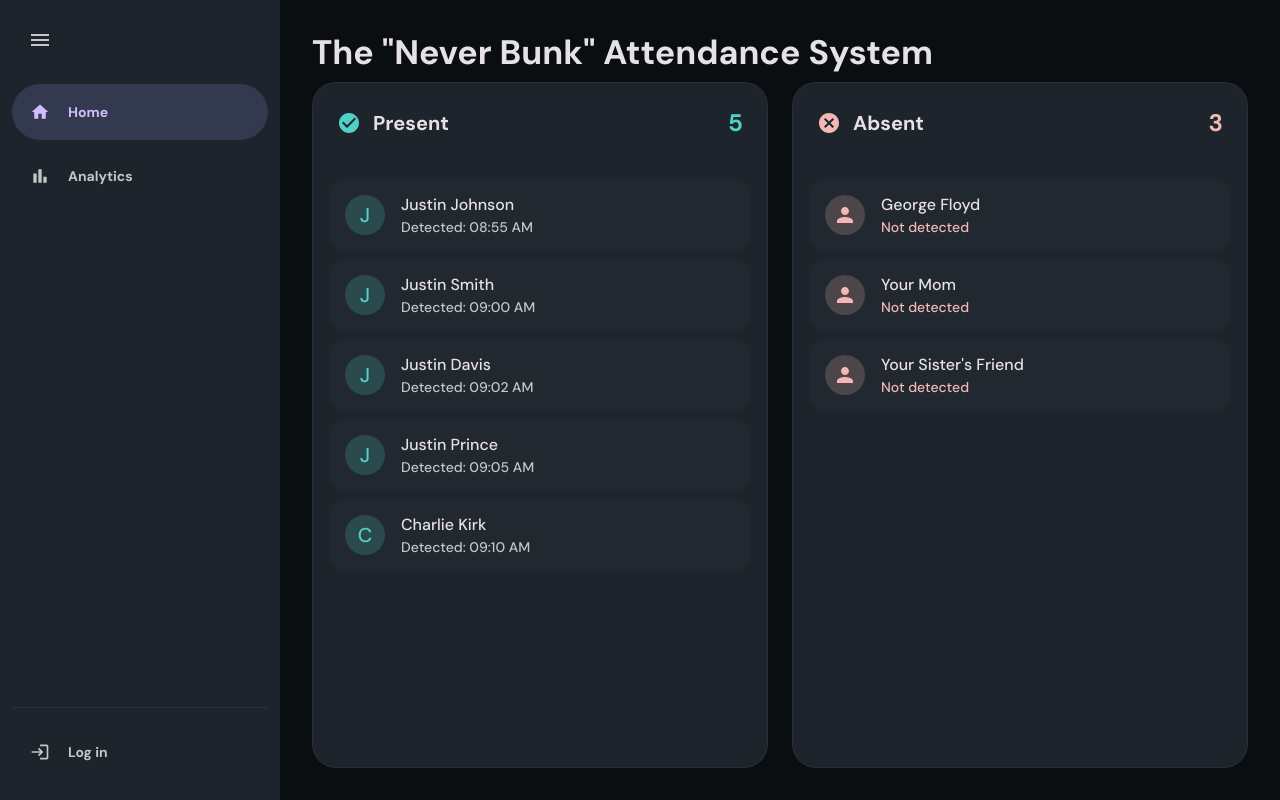
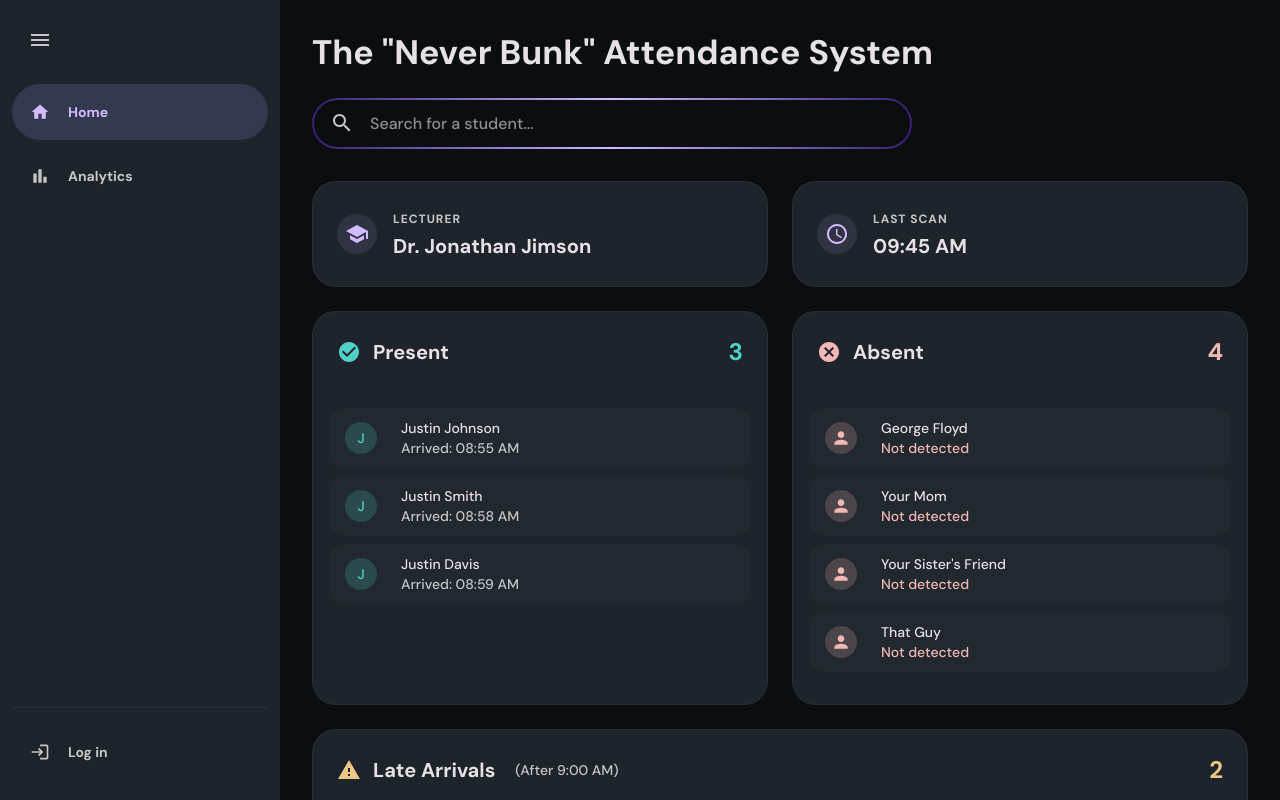
Before and after one commit to orbitronhd/hft_proj, a React (Vite) app: page / in a window 1280 px wide. Built offline with nearby package versions, Linux system fonts and the light colour scheme.

Commit message:
Add additional boxes and search bar

```diff
--- a/src/App.jsx
+++ b/src/App.jsx
@@ -1,6 +1,6 @@
 import * as React from 'react';
 import { useState } from 'react';
-import { createTheme, ThemeProvider } from '@mui/material/styles';
+import { createTheme, ThemeProvider, styled } from '@mui/material/styles';
 import CssBaseline from '@mui/material/CssBaseline';
 import {
   Box,
@@ -16,6 +16,7 @@ import {
   Divider,
   Button,
   Tooltip,
+  InputBase
 } from '@mui/material';
 import {
   Menu as MenuIcon,
@@ -24,7 +25,11 @@ import {
   Login as LoginIcon,
   CheckCircle,
   Cancel,
-  Person
+  Person,
+  Search as SearchIcon,
+  AccessTime,
+  School,
+  Warning
 } from '@mui/icons-material';
 
 // --- 1. Theme Definition ---
@@ -37,9 +42,7 @@ const hackathonTheme = createTheme({
     },
     secondary: { main: '#ccc2dc' },
     background: {
-      // Main App Background (Deep Black from top of screenshot)
       default: '#0b0e11',
-      // Sidebar Background (The "Bottom Bar" color from screenshot)
       paper: '#1e242b',
     },
     text: {
@@ -48,6 +51,7 @@ const hackathonTheme = createTheme({
     },
     success: { main: '#4fd1c5' },
     error: { main: '#f2b8b5' },
+    warning: { main: '#edc889' }, // Added for Late Arrivals
   },
   shape: { borderRadius: 24 },
   typography: {
@@ -78,59 +82,85 @@ const hackathonTheme = createTheme({
   },
 });
 
-// --- 2. Mock Data ---
+// --- 2. Styled Components (Search Bar) ---
+const GradientSearchBox = styled(Box)(({ theme }) => ({
+  position: 'relative',
+  borderRadius: 50,
+  padding: '2px', // Thin border width
+  // Blue/Lavender Gradient Border matching the theme
+  background: 'linear-gradient(90deg, #381e72 0%, #d0bcff 50%, #381e72 100%)',
+  width: '100%',
+  maxWidth: '600px',
+  marginBottom: theme.spacing(4),
+}));
+
+const SearchInner = styled('div')(({ theme }) => ({
+  backgroundColor: theme.palette.background.default, // Inner matches app background
+  borderRadius: 48,
+  width: '100%',
+  display: 'flex',
+  alignItems: 'center',
+  padding: theme.spacing(0.5, 2),
+}));
+
+const StyledInputBase = styled(InputBase)(({ theme }) => ({
+  flexGrow: 1,
+  color: theme.palette.text.primary,
+  '& .MuiInputBase-input': {
+    padding: theme.spacing(1, 1),
+    width: '100%',
+    fontWeight: 500,
+    '&::placeholder': { color: theme.palette.text.secondary, opacity: 0.7 }
+  },
+}));
+
+// --- 3. Mock Data ---
+// "On Time" Students
 const PRESENT_STUDENTS = [
     { id: 1, name: "Justin Johnson", time: "08:55 AM" },
-    { id: 2, name: "Justin Smith", time: "09:00 AM" },
-    { id: 3, name: "Justin Davis", time: "09:02 AM" },
-    { id: 4, name: "Justin Prince", time: "09:05 AM" },
-    { id: 5, name: "Charlie Kirk", time: "09:10 AM" },
+    { id: 2, name: "Justin Smith", time: "08:58 AM" },
+    { id: 3, name: "Justin Davis", time: "08:59 AM" },
+];
+
+// "Late" Students (Arrived after 9:00 AM)
+const LATE_STUDENTS = [
+    { id: 4, name: "Charlie Kirk", time: "09:05 AM" },
+    { id: 5, name: "Justin Prince", time: "09:12 AM" },
 ];
 
 const ABSENT_STUDENTS = [
     { id: 6, name: "George Floyd" },
     { id: 7, name: "Your Mom" },
     { id: 8, name: "Your Sister's Friend" },
+    { id: 9, name: "That Guy" }, // Added to make list longer to test scaling
 ];
 
-// --- 3. Main Component ---
+// --- 4. Main Component ---
 function App() {
   const [currentView, setCurrentView] = useState('home');
   const [isSidebarOpen, setIsSidebarOpen] = useState(true);
 
-  // --- LAYOUT MATH (LOCKED) ---
-  // To prevent jumping, we match the math of the collapsed state exactly.
-  // Sidebar Width (Collapsed): 80px
-  // Sidebar Padding: 12px
-  // Available Content Width: 80 - 12 - 12 = 56px.
-  // We want the icon (24px) centered in that 56px space.
-  // (56 - 24) / 2 = 16px Padding.
-  // Result: We force 16px Left/Right padding on all buttons.
-  const sidebarPadding = 1.5; // 12px
-  const buttonPadding = 2;    // 16px (Calculated to center icon in 56px space)
-  const rowHeight = '56px';   // Fixed height
+  // --- Layout Constants ---
+  const sidebarPadding = 1.5;
+  const buttonPadding = 2;
+  const rowHeight = '56px';
 
-  // Helper: Sidebar Button
   const NavButton = ({ icon, label, viewName, onClick }) => {
     const isActive = currentView === viewName && viewName !== 'login';
-
     return (
       <Tooltip title={!isSidebarOpen ? label : ""} placement="right" arrow>
         <Button
             onClick={onClick ? onClick : () => setCurrentView(viewName)}
             startIcon={icon}
             sx={{
-                justifyContent: 'flex-start', // Always left-align
+                justifyContent: 'flex-start',
                 color: isActive ? 'primary.main' : 'text.secondary',
                 bgcolor: isActive ? '#333a4f' : 'transparent',
-
-                // MATH LOCK:
-                px: buttonPadding, // 16px
+                px: buttonPadding,
                 height: rowHeight,
                 mb: 1,
                 width: '100%',
-                borderRadius: 28, // Pill shape
-
+                borderRadius: 28,
                 transition: 'all 0.2s',
                 whiteSpace: 'nowrap',
                 minWidth: 0,
@@ -139,7 +169,6 @@ function App() {
                     color: 'primary.main',
                 },
                 '& .MuiButton-startIcon': {
-                    // Only add margin if expanded to push text over
                     marginRight: isSidebarOpen ? 2 : 0,
                     marginLeft: 0,
                     display: 'flex',
@@ -166,34 +195,25 @@ function App() {
 
       <Box sx={{ display: 'flex', height: '100vh', width: '100vw', overflow: 'hidden' }}>
 
-        {/* --- Collapsible Sidebar --- */}
+        {/* --- Sidebar --- */}
         <Box sx={{
-            width: isSidebarOpen ? 280 : 80, // 80px is standard M3 Rail width
+            width: isSidebarOpen ? 280 : 80,
             transition: 'width 0.3s cubic-bezier(0.4, 0, 0.2, 1)',
             flexShrink: 0,
             display: 'flex',
             flexDirection: 'column',
-            p: sidebarPadding, // 12px
-            bgcolor: 'background.paper', // Bottom Bar Color
+            p: sidebarPadding,
+            bgcolor: 'background.paper',
             overflowX: 'hidden'
         }}>
-            {/* Top: Hamburger */}
-            <Box sx={{
-                mb: 2,
-                height: rowHeight,
-                display: 'flex',
-                alignItems: 'center',
-                pl: 0
-            }}>
+            <Box sx={{ mb: 2, height: rowHeight, display: 'flex', alignItems: 'center', pl: 0 }}>
                 <IconButton
                     onClick={() => setIsSidebarOpen(!isSidebarOpen)}
                     color="inherit"
-                    aria-label="toggle sidebar"
                     disableRipple
                     sx={{
                         borderRadius: 28,
-                        // MATH LOCK: Match Button padding exactly
-                        p: buttonPadding, // 16px
+                        p: buttonPadding,
                         width: 'auto',
                         color: 'text.secondary',
                         '&:hover': { backgroundColor: 'rgba(255,255,255,0.05)', color: 'text.primary' }
@@ -203,13 +223,11 @@ function App() {
                 </IconButton>
             </Box>
 
-            {/* Navigation Links */}
             <Box sx={{ flexGrow: 1 }}>
                 <NavButton icon={<HomeIcon />} label="Home" viewName="home" />
                 <NavButton icon={<AnalyticsIcon />} label="Analytics" viewName="analytics" />
             </Box>
 
-            {/* Bottom: Log In */}
             <Box>
                 <Divider sx={{ mb: 2, borderColor: 'rgba(255,255,255,0.05)' }} />
                 <NavButton
@@ -221,88 +239,172 @@ function App() {
             </Box>
         </Box>
 
-        {/* --- Main Content Area --- */}
+        {/* --- Main Content --- */}
         <Box sx={{ flexGrow: 1, p: 4, overflowY: 'auto', display: 'flex', flexDirection: 'column' }}>
 
-            <Typography variant="h4" sx={{ mb: 1, fontWeight: 700, color: 'text.primary' }}>
+            {/* Header */}
+            <Typography variant="h4" sx={{ mb: 3, fontWeight: 700, color: 'text.primary' }}>
               The "Never Bunk" Attendance System
             </Typography>
 
-            {/* --- View: HOME --- */}
+            {/* Gradient Search Bar */}
+            <GradientSearchBox>
+                <SearchInner>
+                    <SearchIcon sx={{ color: 'text.secondary', mr: 1 }} />
+                    <StyledInputBase
+                        placeholder="Search for a student..."
+                        inputProps={{ 'aria-label': 'search' }}
+                    />
+                </SearchInner>
+            </GradientSearchBox>
+
             {currentView === 'home' && (
-                <Box sx={{ display: 'flex', flexDirection: { xs: 'column', md: 'row' }, gap: 3, height: '100%' }}>
+                <Box sx={{ display: 'flex', flexDirection: 'column', gap: 3 }}>
 
-                    {/* Widget 1: Present */}
-                    <Card sx={{ flex: 1, minWidth: 0 }}>
-                        <CardContent sx={{ p: 0, display: 'flex', flexDirection: 'column', height: '100%' }}>
-                            <Box sx={{ p: 3, pb: 2 }}>
-                                <Box sx={{ display: 'flex', alignItems: 'center', justifyContent: 'space-between' }}>
+                    {/* 1. Top Row: Small Info Widgets */}
+                    <Box sx={{ display: 'flex', gap: 3, flexDirection: { xs: 'column', sm: 'row' } }}>
+                        {/* Lecturer Box */}
+                        <Card sx={{ flex: 1 }}>
+                            <CardContent sx={{ p: 3, display: 'flex', alignItems: 'center', gap: 2 }}>
+                                <Avatar sx={{ bgcolor: 'rgba(208, 188, 255, 0.1)', color: 'primary.main' }}>
+                                    <School />
+                                </Avatar>
+                                <Box>
+                                    <Typography variant="caption" color="text.secondary" sx={{ textTransform: 'uppercase', letterSpacing: 1, fontWeight: 700 }}>
+                                        Lecturer
+                                    </Typography>
+                                    <Typography variant="h6" color="text.primary">
+                                        Dr. Jonathan Jimson
+                                    </Typography>
+                                </Box>
+                            </CardContent>
+                        </Card>
+
+                        {/* Last Scan Box */}
+                        <Card sx={{ flex: 1 }}>
+                            <CardContent sx={{ p: 3, display: 'flex', alignItems: 'center', gap: 2 }}>
+                                <Avatar sx={{ bgcolor: 'rgba(208, 188, 255, 0.1)', color: 'primary.main' }}>
+                                    <AccessTime />
+                                </Avatar>
+                                <Box>
+                                    <Typography variant="caption" color="text.secondary" sx={{ textTransform: 'uppercase', letterSpacing: 1, fontWeight: 700 }}>
+                                        Last Scan
+                                    </Typography>
+                                    <Typography variant="h6" color="text.primary">
+                                        09:45 AM
+                                    </Typography>
+                                </Box>
+                            </CardContent>
+                        </Card>
+                    </Box>
+
+                    {/* 2. Middle Row: Present & Absent (Dynamic Height Scaling) */}
+                    <Box sx={{
+                        display: 'flex',
+                        flexDirection: { xs: 'column', md: 'row' },
+                        gap: 3,
+                        alignItems: 'stretch' // This ensures both cards stretch to the height of the tallest one
+                    }}>
+                        {/* Present */}
+                        <Card sx={{ flex: 1 }}>
+                            <Box sx={{ p: 3, pb: 2, display: 'flex', justifyContent: 'space-between', alignItems: 'center' }}>
                                 <Box sx={{ display: 'flex', alignItems: 'center', gap: 1.5 }}>
                                     <CheckCircle sx={{ color: 'success.main' }} />
-                                        <Typography variant="h6" color="text.primary">Present</Typography>
+                                    <Typography variant="h6">Present</Typography>
                                 </Box>
-                                    <Typography variant="h5" color="success.main" sx={{ fontWeight: 700 }}>
+                                <Typography variant="h5" color="success.main" fontWeight={700}>
                                     {PRESENT_STUDENTS.length}
                                 </Typography>
                             </Box>
-                            </Box>
-                            <Box sx={{ flexGrow: 1, overflowY: 'auto', p: 2 }}>
-                                <List>
+                            <Box sx={{ flexGrow: 1, p: 2 }}>
+                                <List dense>
                                     {PRESENT_STUDENTS.map((student) => (
                                         <ListItem key={student.id} sx={{ bgcolor: 'rgba(255,255,255,0.02)' }}>
                                             <ListItemIcon>
-                                                <Avatar sx={{ bgcolor: 'rgba(79, 209, 197, 0.2)', color: 'success.main' }}>
+                                                <Avatar sx={{ width: 32, height: 32, bgcolor: 'rgba(79, 209, 197, 0.2)', color: 'success.main', fontSize: '0.875rem' }}>
                                                     {student.name[0]}
                                                 </Avatar>
                                             </ListItemIcon>
                                             <ListItemText
                                                 primary={student.name}
-                                                secondary={`Detected: ${student.time}`}
-                                                primaryTypographyProps={{ fontWeight: 500, color: 'text.primary' }}
-                                                secondaryTypographyProps={{ color: 'text.secondary' }}
+                                                secondary={`Arrived: ${student.time}`}
+                                                primaryTypographyProps={{ fontWeight: 500 }}
                                             />
                                         </ListItem>
                                     ))}
                                 </List>
                             </Box>
-                        </CardContent>
                         </Card>
 
-                    {/* Widget 2: Absent */}
-                    <Card sx={{ flex: 1, minWidth: 0 }}>
-                        <CardContent sx={{ p: 0, display: 'flex', flexDirection: 'column', height: '100%' }}>
-                             <Box sx={{ p: 3, pb: 2 }}>
-                                <Box sx={{ display: 'flex', alignItems: 'center', justifyContent: 'space-between' }}>
+                        {/* Absent */}
+                        <Card sx={{ flex: 1 }}>
+                            <Box sx={{ p: 3, pb: 2, display: 'flex', justifyContent: 'space-between', alignItems: 'center' }}>
                                 <Box sx={{ display: 'flex', alignItems: 'center', gap: 1.5 }}>
                                     <Cancel sx={{ color: 'error.main' }} />
-                                        <Typography variant="h6" color="text.primary">Absent</Typography>
+                                    <Typography variant="h6">Absent</Typography>
                                 </Box>
-                                    <Typography variant="h5" color="error.main" sx={{ fontWeight: 700 }}>
+                                <Typography variant="h5" color="error.main" fontWeight={700}>
                                     {ABSENT_STUDENTS.length}
                                 </Typography>
                             </Box>
-                            </Box>
-                            <Box sx={{ flexGrow: 1, overflowY: 'auto', p: 2 }}>
-                                <List>
+                            <Box sx={{ flexGrow: 1, p: 2 }}>
+                                <List dense>
                                     {ABSENT_STUDENTS.map((student) => (
                                         <ListItem key={student.id} sx={{ bgcolor: 'rgba(255,255,255,0.02)' }}>
                                             <ListItemIcon>
-                                                <Avatar sx={{ bgcolor: 'rgba(242, 184, 181, 0.2)', color: 'error.main' }}>
-                                                    <Person />
+                                                <Avatar sx={{ width: 32, height: 32, bgcolor: 'rgba(242, 184, 181, 0.2)', color: 'error.main', fontSize: '0.875rem' }}>
+                                                    <Person fontSize="small" />
                                                 </Avatar>
                                             </ListItemIcon>
                                             <ListItemText
                                                 primary={student.name}
                                                 secondary="Not detected"
-                                                primaryTypographyProps={{ fontWeight: 500, color: 'text.primary' }}
+                                                primaryTypographyProps={{ fontWeight: 500 }}
                                                 secondaryTypographyProps={{ color: 'error.main' }}
                                             />
                                         </ListItem>
                                     ))}
                                 </List>
                             </Box>
-                        </CardContent>
                         </Card>
+                    </Box>
+
+                    {/* 3. Bottom Row: Late Arrivals */}
+                    <Card>
+                        <Box sx={{ p: 3, pb: 2, display: 'flex', justifyContent: 'space-between', alignItems: 'center' }}>
+                            <Box sx={{ display: 'flex', alignItems: 'center', gap: 1.5 }}>
+                                <Warning sx={{ color: 'warning.main' }} />
+                                <Typography variant="h6">Late Arrivals</Typography>
+                                <Typography variant="body2" color="text.secondary" sx={{ ml: 1 }}>
+                                    (After 9:00 AM)
+                                </Typography>
+                            </Box>
+                            <Typography variant="h5" color="warning.main" fontWeight={700}>
+                                {LATE_STUDENTS.length}
+                            </Typography>
+                        </Box>
+                        <Box sx={{ p: 2 }}>
+                            {/* Grid layout for list items to fill wide space */}
+                            <List sx={{ display: 'grid', gridTemplateColumns: { xs: '1fr', md: '1fr 1fr' }, gap: 1 }}>
+                                {LATE_STUDENTS.map((student) => (
+                                    <ListItem key={student.id} sx={{ bgcolor: 'rgba(237, 200, 137, 0.05)', borderRadius: 4 }}>
+                                        <ListItemIcon>
+                                            <Avatar sx={{ width: 32, height: 32, bgcolor: 'rgba(237, 200, 137, 0.2)', color: 'warning.main', fontSize: '0.875rem' }}>
+                                                {student.name[0]}
+                                            </Avatar>
+                                        </ListItemIcon>
+                                        <ListItemText
+                                            primary={student.name}
+                                            secondary={`Arrived: ${student.time}`}
+                                            primaryTypographyProps={{ fontWeight: 500 }}
+                                            secondaryTypographyProps={{ color: 'warning.main' }}
+                                        />
+                                    </ListItem>
+                                ))}
+                            </List>
+                        </Box>
+                    </Card>
+
                 </Box>
             )}
 
```
Lines whose indentation alone changed are shown as unchanged.
